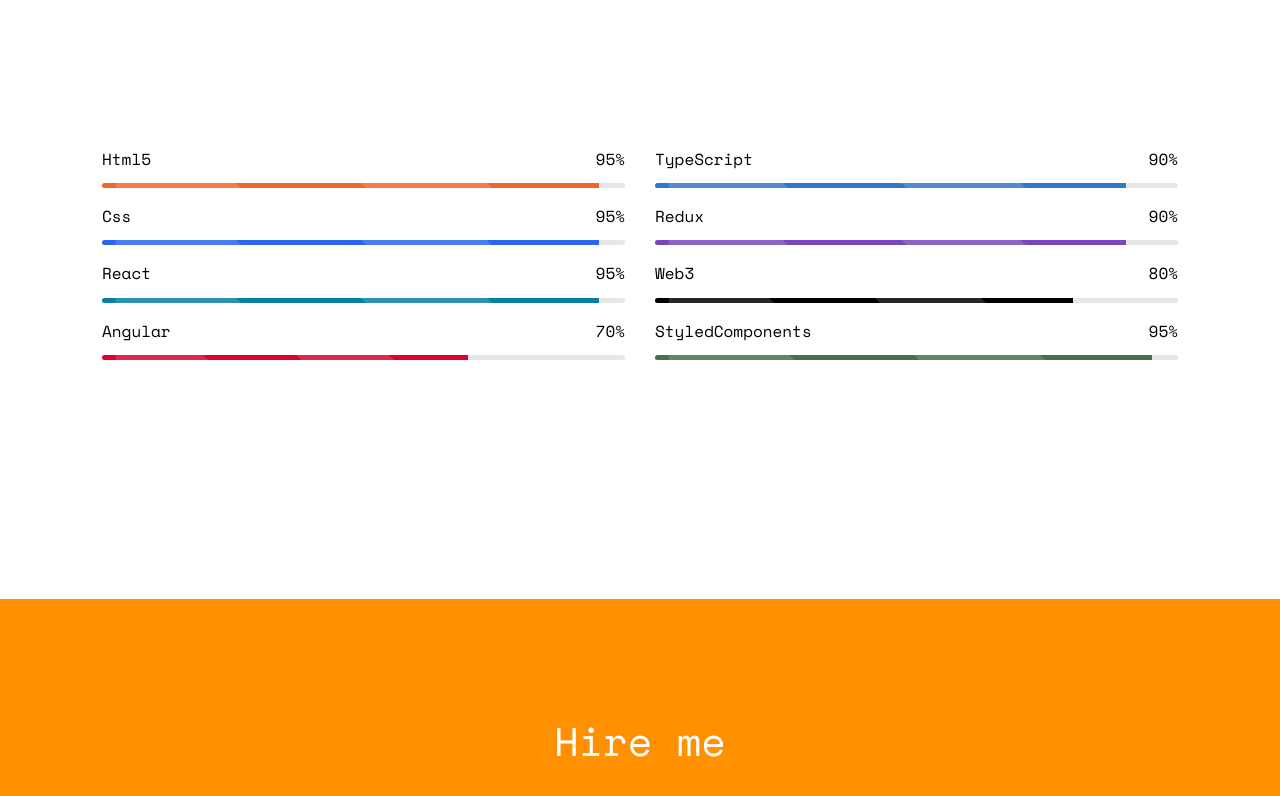
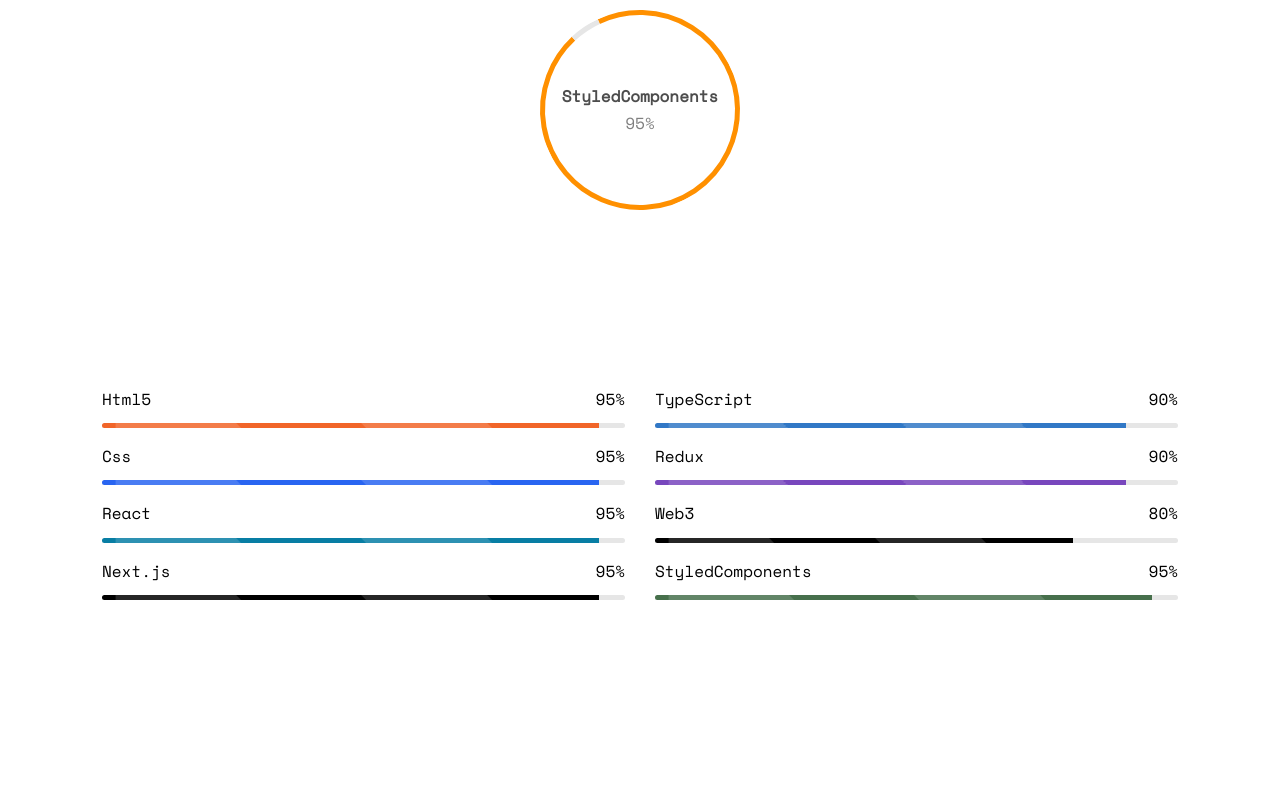
Before and after one commit to VladKravchenko05082000/CV, a React (Create React App) app: page / in a window 1280 px wide. Shown: the part 4331-5127 px from the top of the page. Built offline with nearby package versions, Linux system fonts and the light colour scheme.

Commit message:
add technologie to skills block

```diff
--- a/src/page/components/my-skills/constants/index.ts
+++ b/src/page/components/my-skills/constants/index.ts
@@ -14,8 +14,12 @@
     { title: "ReactTwo", value: 5, color: theme.colors.workExperience },
   ],
   [
-    { title: "Angular", value: 70, color: theme.colors.mySkills.angular },
-    { title: "AngularTwo", value: 30, color: theme.colors.workExperience },
+    { title: "Next.js", value: 95, color: theme.colors.mySkills.nextJs },
+    { title: "NextTwo", value: 5, color: theme.colors.workExperience },
+  ],
+  [
+    { title: "Vue", value: 70, color: theme.colors.mySkills.vue },
+    { title: "VueTwo", value: 30, color: theme.colors.workExperience },
   ],
   [
     { title: "TypeScript", value: 90, color: theme.colors.mySkills.typeScript },
--- a/src/theme/colors.ts
+++ b/src/theme/colors.ts
@@ -14,10 +14,11 @@
     html: "#f16529",
     css: "#2965f1",
     react: "#087ea4",
-    angular: "#dd0031",
+    vue: "#41b883",
     typeScript: "#3178c6",
     redux: "#7847bd",
     web3: "#000",
     styledComponents: "#47704c",
+    nextJs: "#000000",
   },
 } as const;
```
